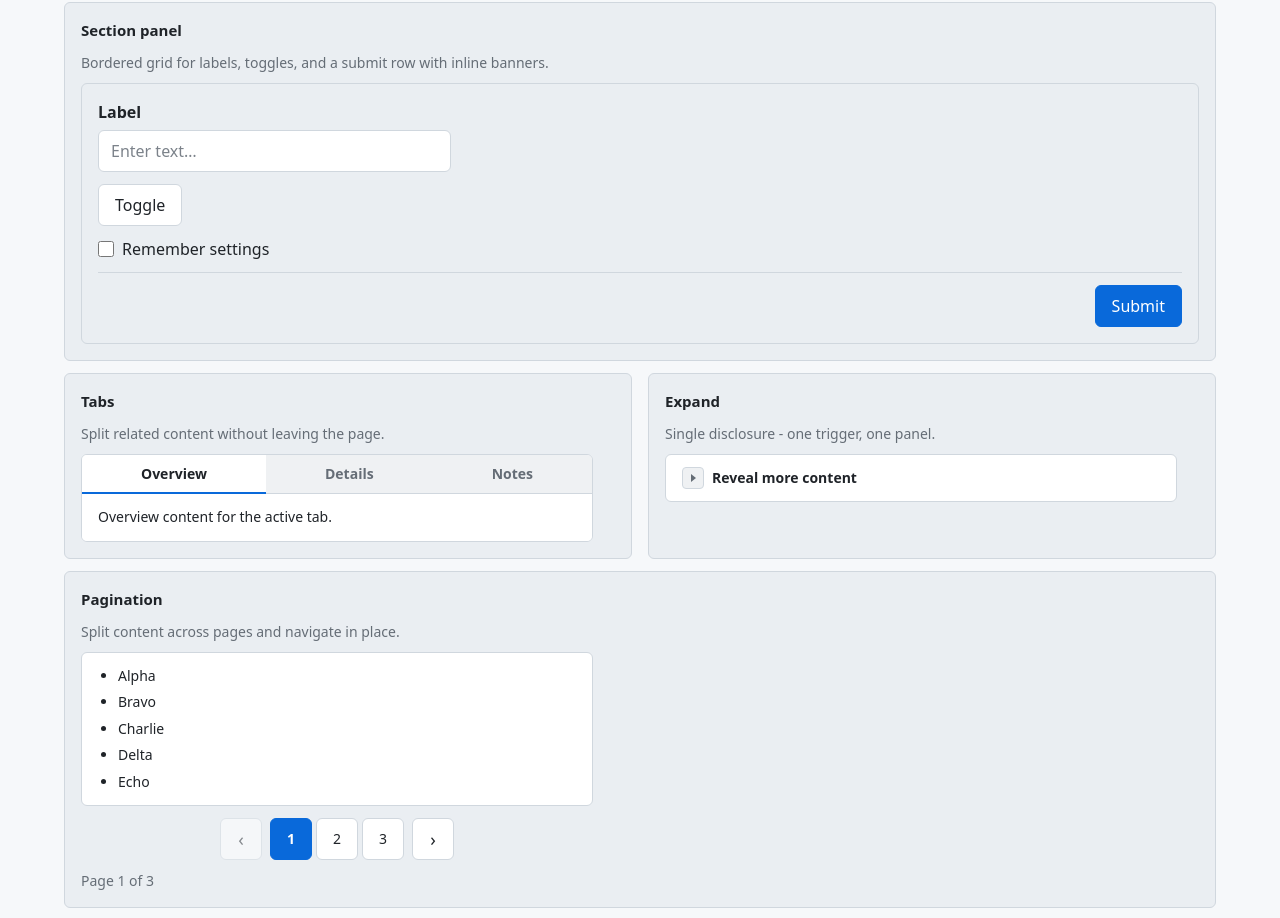
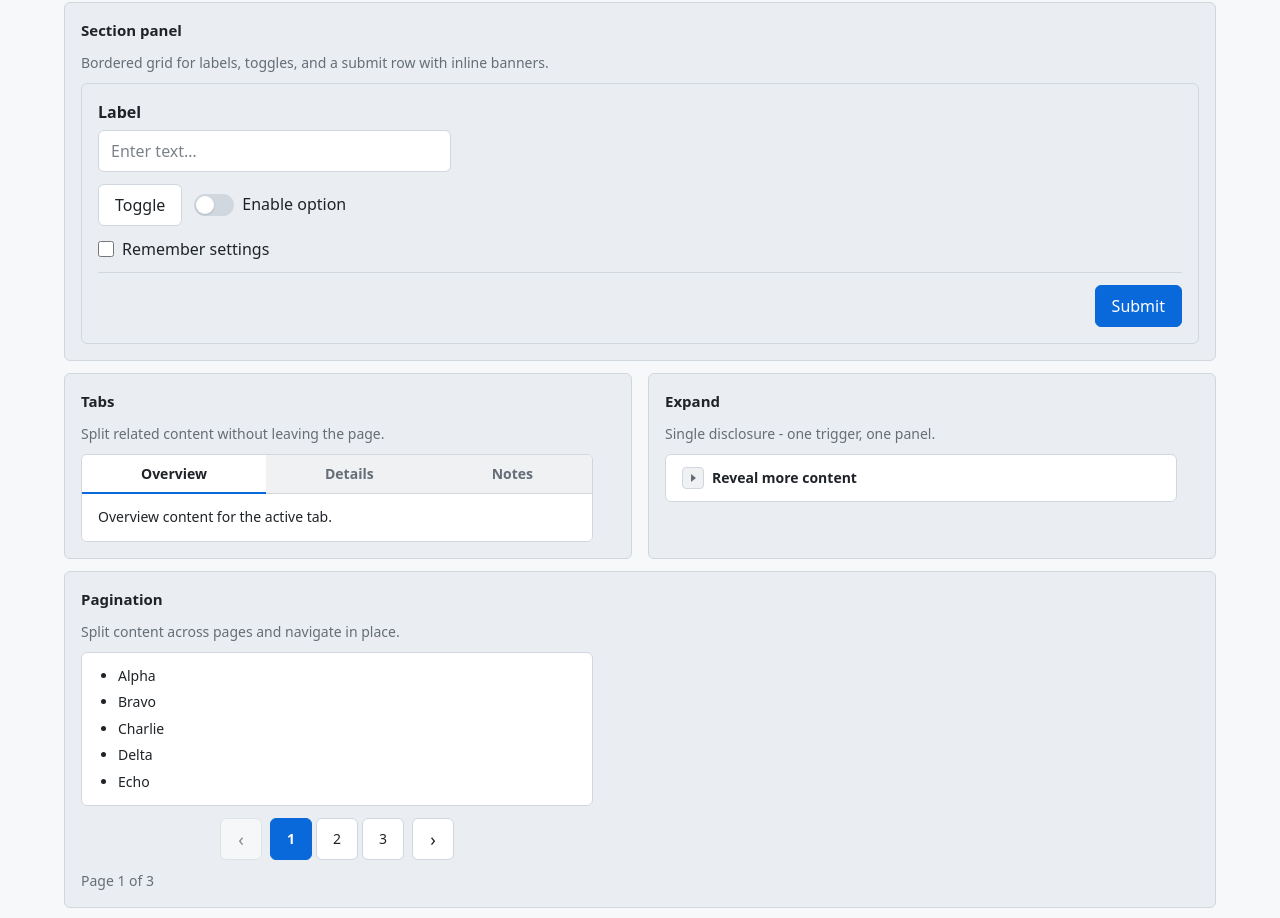
Before and after one commit to filcuk/microapp-template, a website with bundled scripts: page demo.html in a window 1280 px wide. Shown: the part 3889-4807 px from the top of the page. Built offline with nearby package versions, Linux system fonts and the light colour scheme.

Commit message:
Add example toggle

```diff
--- a/app/css/controls-section-panel.css
+++ b/app/css/controls-section-panel.css
@@ -43,6 +43,15 @@
   width: 100%;
 }
 
+.section-panel__controls {
+  display: inline-flex;
+  flex-wrap: wrap;
+  align-items: center;
+  gap: 0.75rem;
+  justify-self: start;
+  min-width: 0;
+}
+
 .section-panel__toggle {
   justify-self: start;
 }
--- a/app/demo.js
+++ b/app/demo.js
@@ -499,6 +499,8 @@ if (sectionToggleBtn) {
   });
 }
 
+initToggle(document.getElementById("demo-section-switch"));
+
 const sectionInput = document.getElementById("demo-section-input");
 const sectionSuccessBanner = document.getElementById("demo-section-success");
 const sectionErrorBanner = document.getElementById("demo-section-error");
--- a/demo.html
+++ b/demo.html
@@ -748,8 +748,21 @@
                 </label>
               </div>
               <div class="section-panel__grid">
-                <button type="button" id="demo-section-toggle" class="btn btn-toggle section-panel__toggle"
-                  aria-pressed="false">Toggle</button>
+                <div class="section-panel__controls">
+                  <button type="button" id="demo-section-toggle" class="btn btn-toggle"
+                    aria-pressed="false">Toggle</button>
+                  <div class="toggle" id="demo-section-switch" data-toggle-default="false">
+                    <button type="button" class="toggle-btn" role="switch" aria-checked="false">
+                      <span class="toggle-track" aria-hidden="true">
+                        <span class="toggle-thumb">
+                          <span data-icon="check" data-icon-class="toggle-thumb-icon" aria-hidden="true"></span>
+                        </span>
+                      </span>
+                      <span class="toggle-label">Enable option</span>
+                    </button>
+                    <input type="hidden" class="toggle-value" value="false" />
+                  </div>
+                </div>
               </div>
               <div class="section-panel__grid">
                 <label class="checkbox section-panel__checkbox" for="demo-section-checkbox">
```
Also changed, not shown: USAGE.md (+14 -1 lines).
